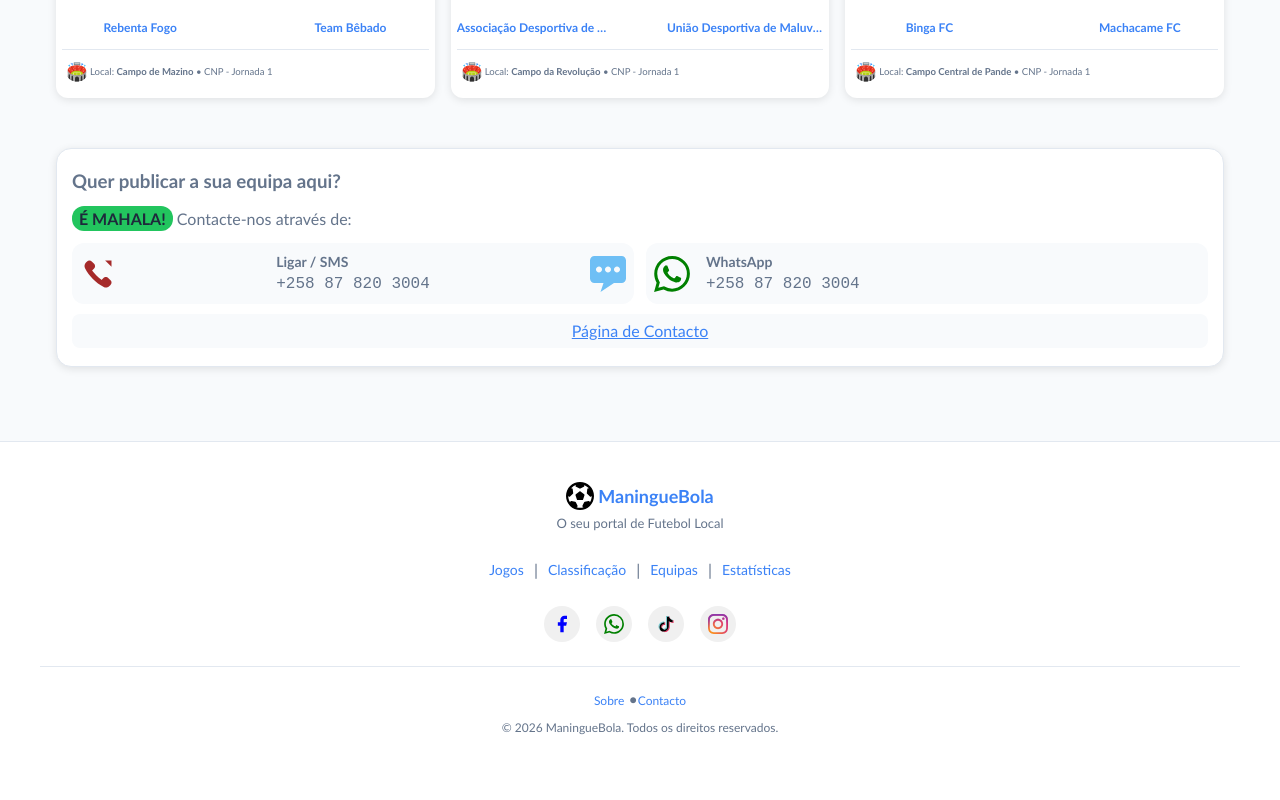
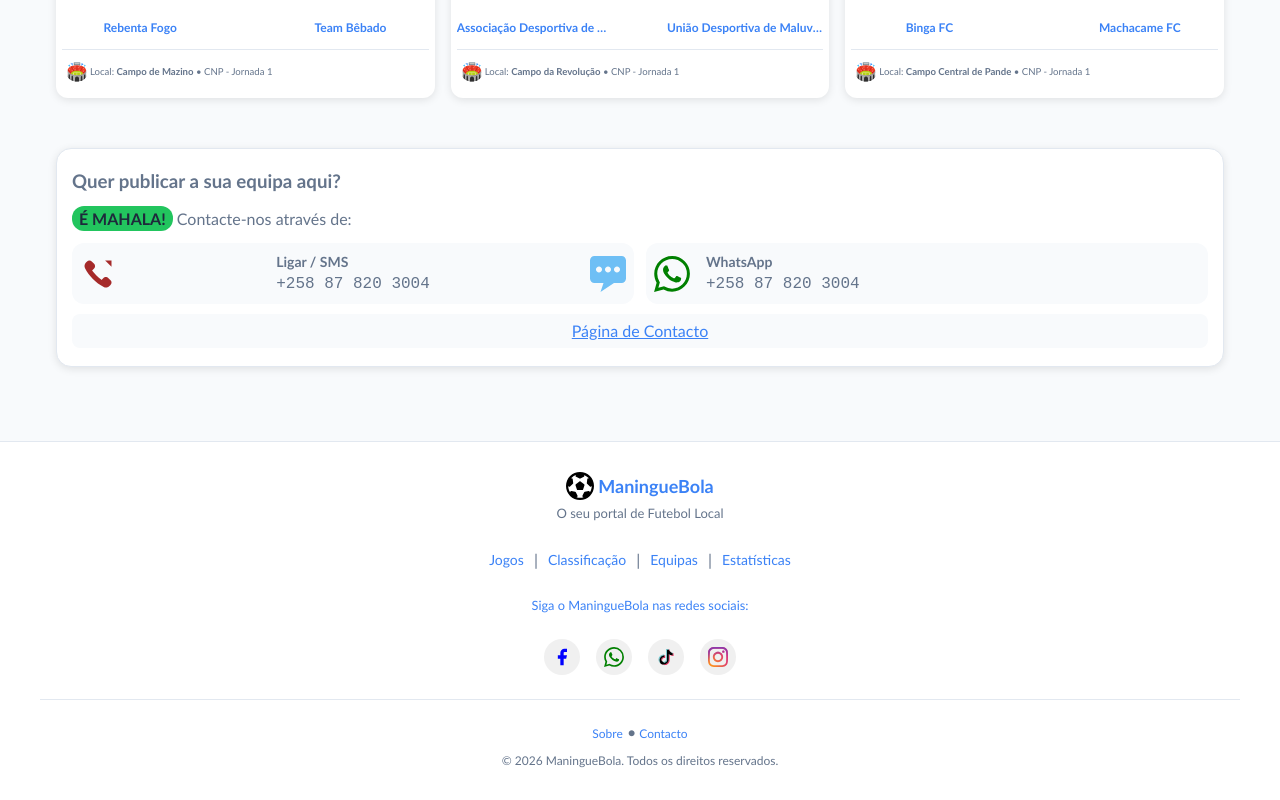
Before and after one commit to Raimundroid/maninguebola, a React (Vite) app: page / in a window 1280 px wide. Shown: the part 1404-2204 px from the top of the page. Before the commit the page ends 2181 px from the top, so only its background shows below. Built offline with nearby package versions, Linux system fonts and the light colour scheme.

Commit message:
minor details in the footer

```diff
--- a/src/components/Footer/Footer.css
+++ b/src/components/Footer/Footer.css
@@ -1,6 +1,6 @@
 .footer {
   background: var(--card-bg);
-  padding: 40px 20px;
+  padding: 30px 20px;
   margin-top: 50px;
   text-align: center;
   border-top: 1px solid var(--border);
@@ -69,6 +69,10 @@
 }
 
 /* 3. Socials */
+
+.socials-label {
+  font-size: 0.8rem;
+}
 .footer-socials {
   display: flex;
   gap: 16px;
--- a/src/components/Footer/Footer.jsx
+++ b/src/components/Footer/Footer.jsx
@@ -49,6 +49,8 @@ const Footer = () => {
         </nav>
 
         {/* 3. Social Media & Contact */}
+        <p className="socials-label">Siga o ManingueBola nas redes sociais:</p>
+
         <div className="footer-socials">
           {/* Facebook Icon */}
           <a
@@ -199,7 +201,7 @@ const Footer = () => {
         <div className="footer-legal">
           <div className="legal-links">
             <Link to="/sobre">Sobre</Link> &bull;
-            <Link to="/contacto">Contacto</Link>
+            <Link to="/contacto"> Contacto</Link>
             {/* |
             <Link to="/politica-privacidade">Política de Privacidade</Link> */}
           </div>
```
